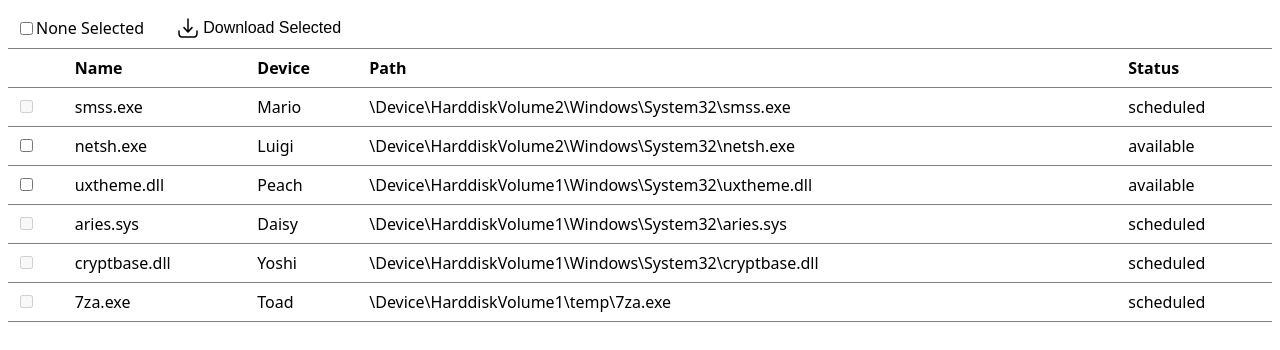
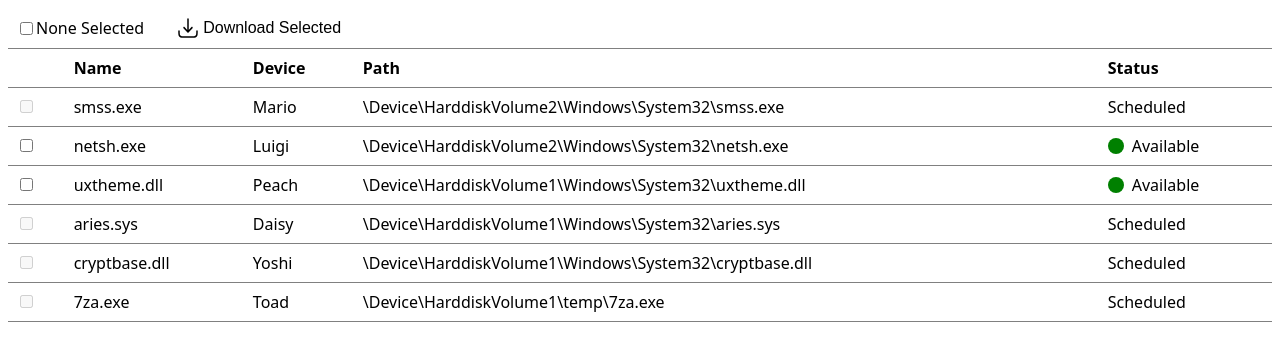
Before and after one commit to AndyHEdwards/file-download-ui, a React (Vite) app: page / in a window 1280 px wide. Shown: the top 350 px of the page. Built offline with nearby package versions, Linux system fonts and the light colour scheme.

Commit message:
Format file download table status column

```diff
--- a/src/components/FileDownloadTableRow/FileDownloadTableRow.tsx
+++ b/src/components/FileDownloadTableRow/FileDownloadTableRow.tsx
@@ -1,6 +1,7 @@
 import './FileDownloadTableRow.scss';
 
 import { File } from '../../types';
+import { capitaliseFirstLetter } from '../../utils';
 
 export const FileDownloadTableRow = ({ file, handleSelectFile }: FileDownloadTableRowProps) => {
   const isFileAvailable = file.status === 'available';
@@ -16,7 +17,10 @@ export const FileDownloadTableRow = ({ file, handleSelectFile }: FileDownloadTab
       <td>{file.name}</td>
       <td>{file.device}</td>
       <td>{file.path}</td>
-      <td className="download-table-row__status">{file.status}</td>
+      <td className="file-download-table-row__status">
+        {isFileAvailable ? <span className="file-download-table-row__status-icon"></span> : ''}
+        {capitaliseFirstLetter(file.status)}
+      </td>
     </tr>
   );
 };
--- /dev/null
+++ b/src/utils.ts
@@ -0,0 +1 @@
+export const capitaliseFirstLetter = (val: string) => String(val).charAt(0).toUpperCase() + String(val).slice(1);
```
